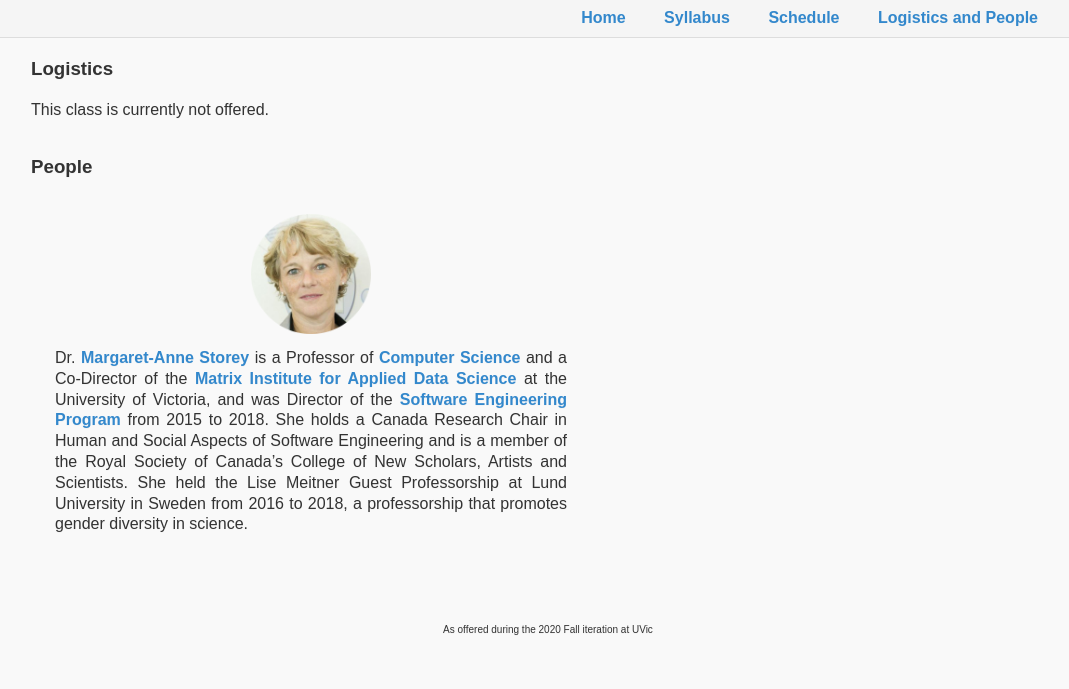
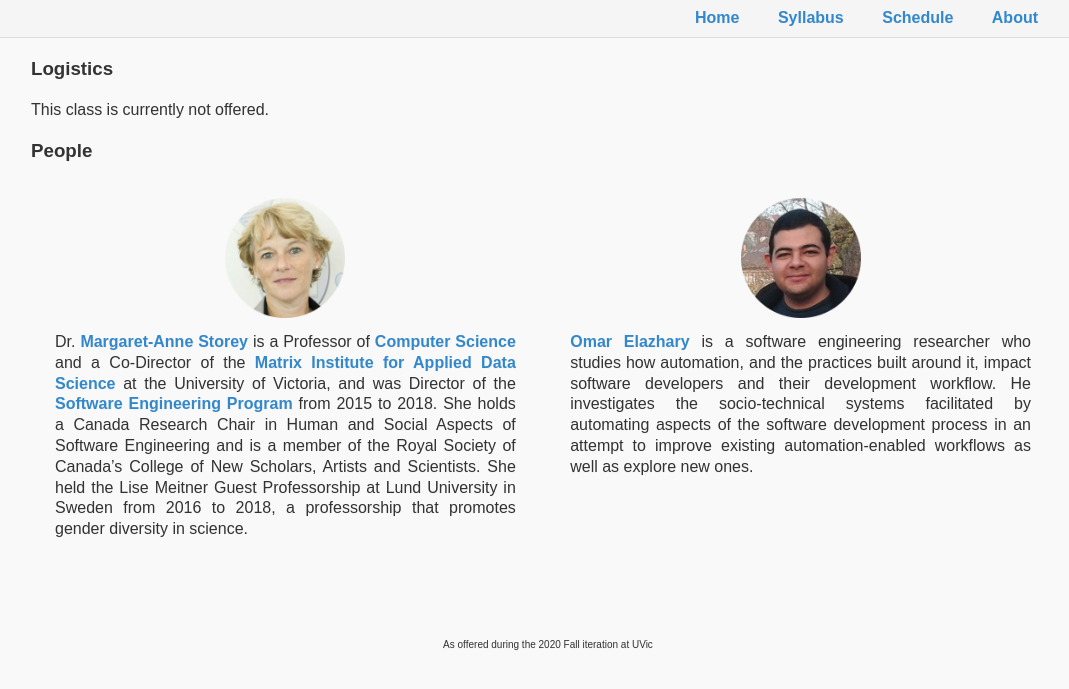
Before and after one commit to emse-uvic/emse-uvic.github.io, a Jekyll site: the page built from about.markdown, in a window 1280 px wide. Shown: the top 689 px of the page, without its empty margins (97-1166 px from the left). Built offline with Jekyll 4.4.1, drawn with Linux system fonts in a browser that asks for light colours; nearby versions of some CDN libraries.

Commit message:
Add TA info to "about" page

```diff
--- a/_includes/header.html
+++ b/_includes/header.html
@@ -35,7 +35,7 @@
                     <a href="{{ site.url }}/index.html">Home</a>
                     <a href="{{ site.url }}/syllabus.html">Syllabus</a>
                     <a href="{{ site.url }}/schedule.html">Schedule</a>
-                    <a href="{{ site.url }}/logistics.html">Logistics and People</a>
+                    <a href="{{ site.url }}/about.html">About</a>
                     <a href="javascript:void(0);" class="icon" onclick="toggle_navbar()"><i class="fa fa-bars"></i></a>
                 </nav>
             </div>
--- a/logistics.markdown
+++ b/about.markdown
@@ -8,14 +8,18 @@ title: Logistics and People
     <p>This class is currently not offered.</p>
 </div>
 
-<div id="people" class="pure-g">
-    <div class="pure-u-1 pure-u-md-1">
-        <h3>People</h3>
-    </div>
-    <div class="person pure-u-1-2">
+<div id="people">
+    <h3>People</h3>
+    <div class="person person-left">
         <div class="avatar"><img src="{{ "/assets/images/avatars/portrait-peggy.png" | relative_url }}" /></div>
         <div class="blurb">
             Dr. <a href="http://margaretstorey.com">Margaret-Anne Storey</a> is a Professor of <a href="https://www.uvic.ca/engineering/computerscience/index.php">Computer Science</a> and a Co-Director of the <a href="https://onlineacademiccommunity.uvic.ca/matrix/">Matrix Institute for Applied Data Science</a> at the University of Victoria, and was Director of the <a href="https://www.uvic.ca/engineering/software/">Software Engineering Program</a> from 2015 to 2018. She holds a Canada Research Chair in Human and Social Aspects of Software Engineering and is a member of the Royal Society of Canada’s College of New Scholars, Artists and Scientists. She held the Lise Meitner Guest Professorship at Lund University in Sweden from 2016 to 2018, a professorship that promotes gender diversity in science.
         </div>
     </div>
+    <div class="person person-right">
+        <div class="avatar"><img src="{{ "/assets/images/avatars/portrait-omar.png" | relative_url }}" /></div>
+        <div class="blurb">
+            <a href="http://www.omazhary.net">Omar Elazhary</a> is a software engineering researcher who studies how automation, and the practices built around it, impact software developers and their development workflow. He investigates the socio-technical systems facilitated by automating aspects of the software development process in an attempt to improve existing automation-enabled workflows as well as explore new ones.
+        </div>
+    </div>
 </div>
--- a/assets/css/main.css
+++ b/assets/css/main.css
@@ -128,6 +128,16 @@ footer {
     padding: 0.5em 1.5em;
 }
 
+.person-left {
+    display: inline-block;
+    width: 45%;
+}
+
+.person-right {
+    float: right;
+    width: 45%;
+}
+
 .person .avatar {
     display: block;
     margin-left: auto;
@@ -222,4 +232,15 @@ nav .icon {
         float: none;
         width: 100%;
     }
+
+    .person-left {
+        display: block;
+        width: 100%;
+    }
+
+    .person-right {
+        display: block;
+        float: none;
+        width: 100%;
+    }
 }
```
Also changed, not shown: assets/images/avatars/portrait-omar.png (added).
